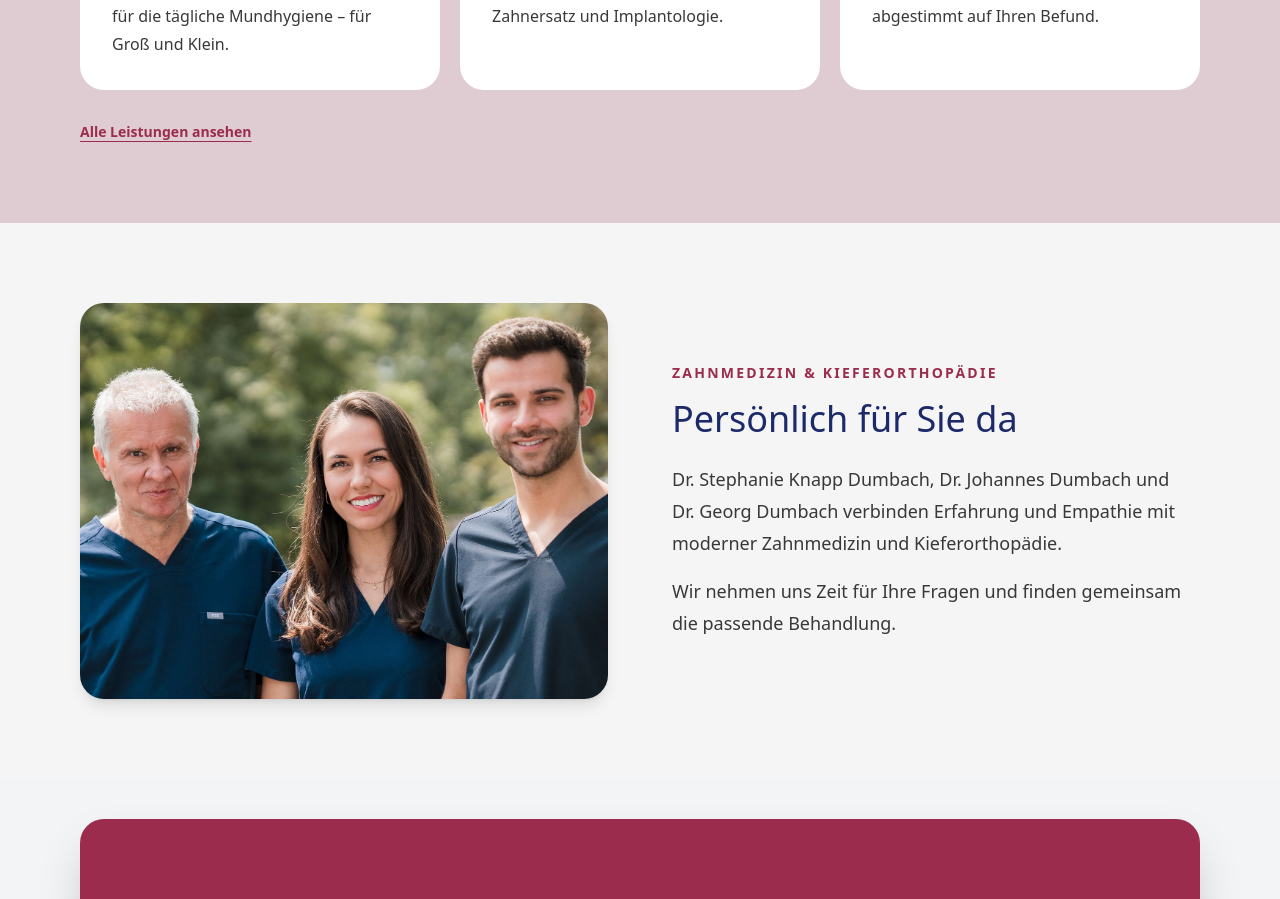
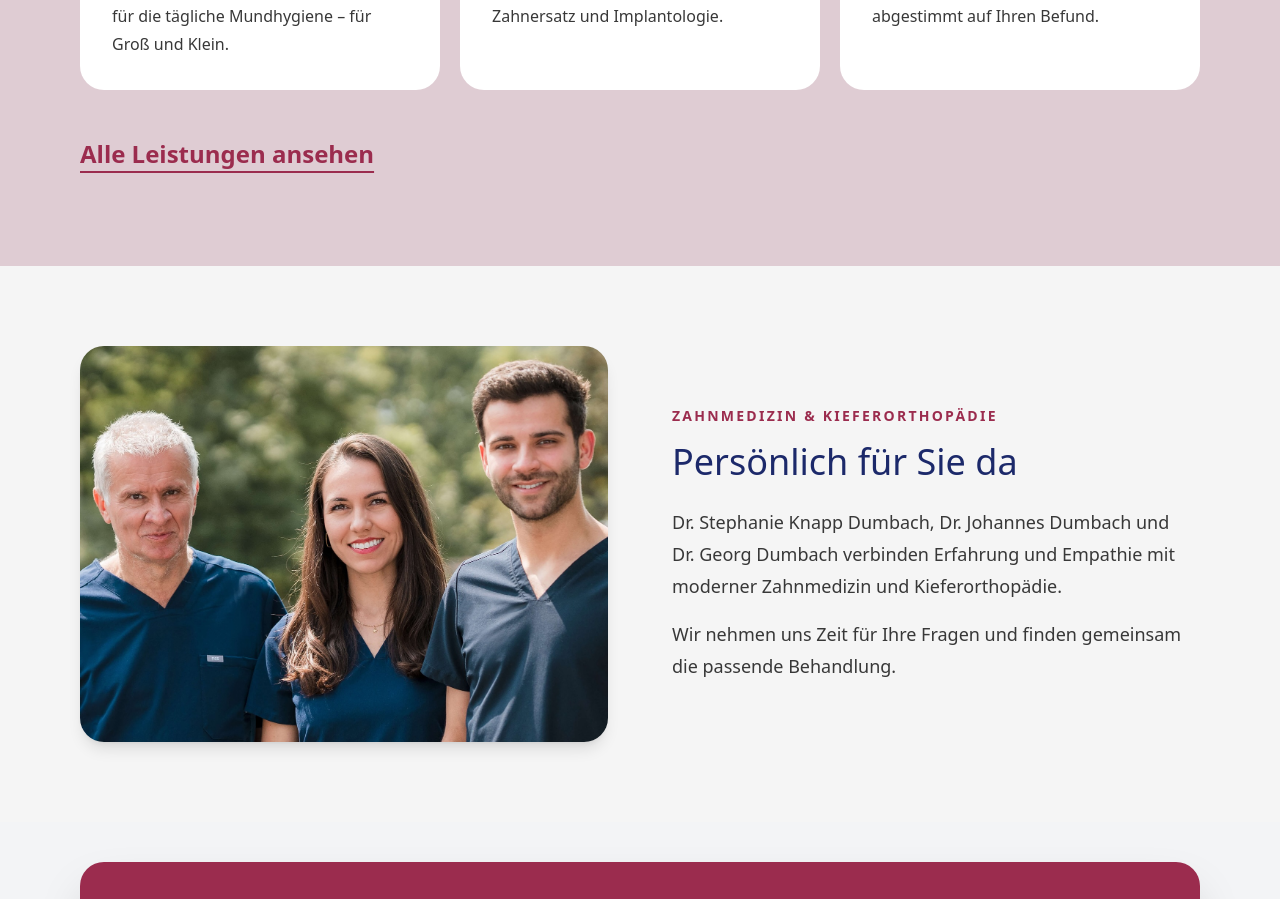
Before and after one commit to chrisknapp98/react-dentist-example, a Next.js app: page / in a window 1280 px wide. Shown: the part 1522-2421 px from the top of the page. Built offline with nearby package versions, Linux system fonts and the light colour scheme; no server answers.

Commit message:
increase button size

```diff
--- a/src/app/page.tsx
+++ b/src/app/page.tsx
@@ -49,7 +49,10 @@ export default function Home() {
               </article>
             ))}
           </div>
-          <a href="/leistungen" className="mt-8 inline-flex text-sm font-semibold text-practiceRed underline underline-offset-4 transition-colors hover:text-textBlue focus-visible:outline focus-visible:outline-2 focus-visible:outline-offset-4 focus-visible:outline-practiceRed">
+          <a
+            href="/leistungen"
+            className="mt-8 inline-flex py-4 text-xl font-semibold leading-tight text-practiceRed underline underline-offset-8 transition-colors hover:text-textBlue focus-visible:outline focus-visible:outline-2 focus-visible:outline-offset-4 focus-visible:outline-practiceRed sm:text-2xl"
+          >
             Alle Leistungen ansehen
           </a>
         </div>
```
